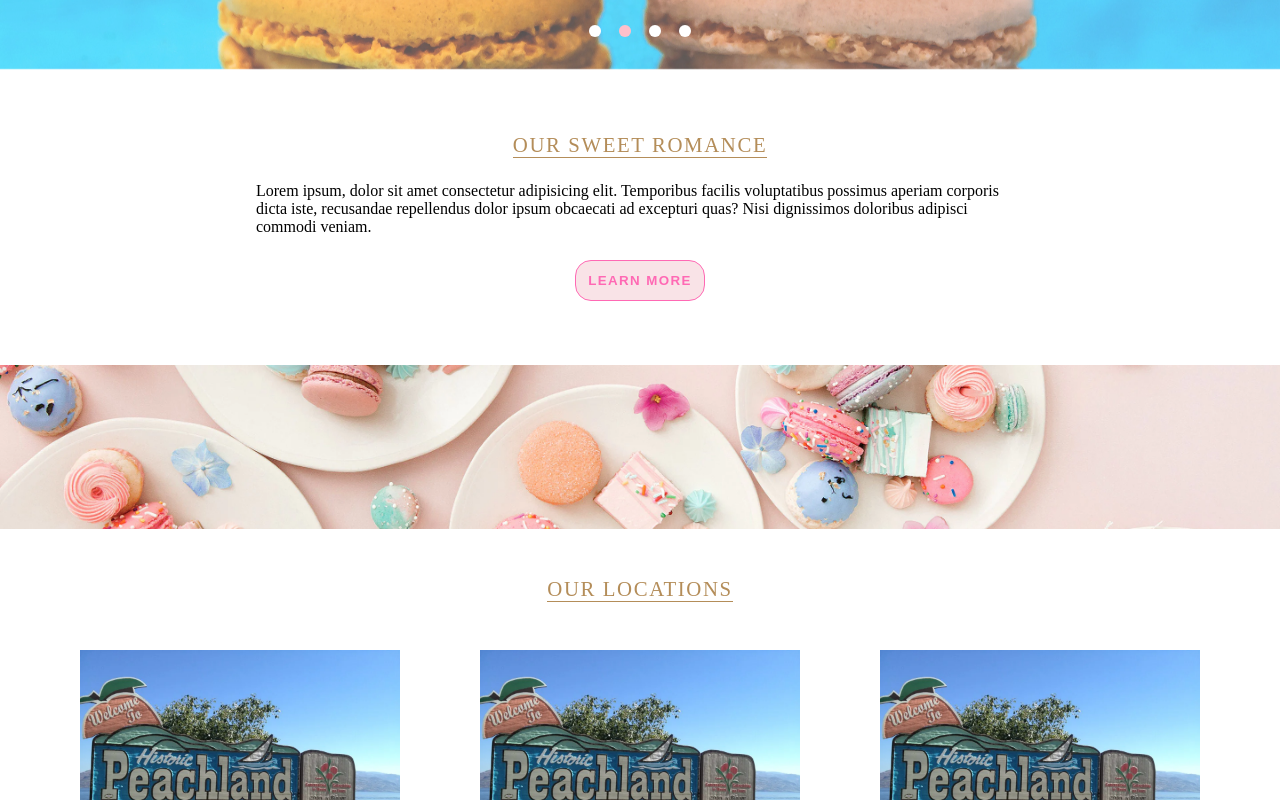
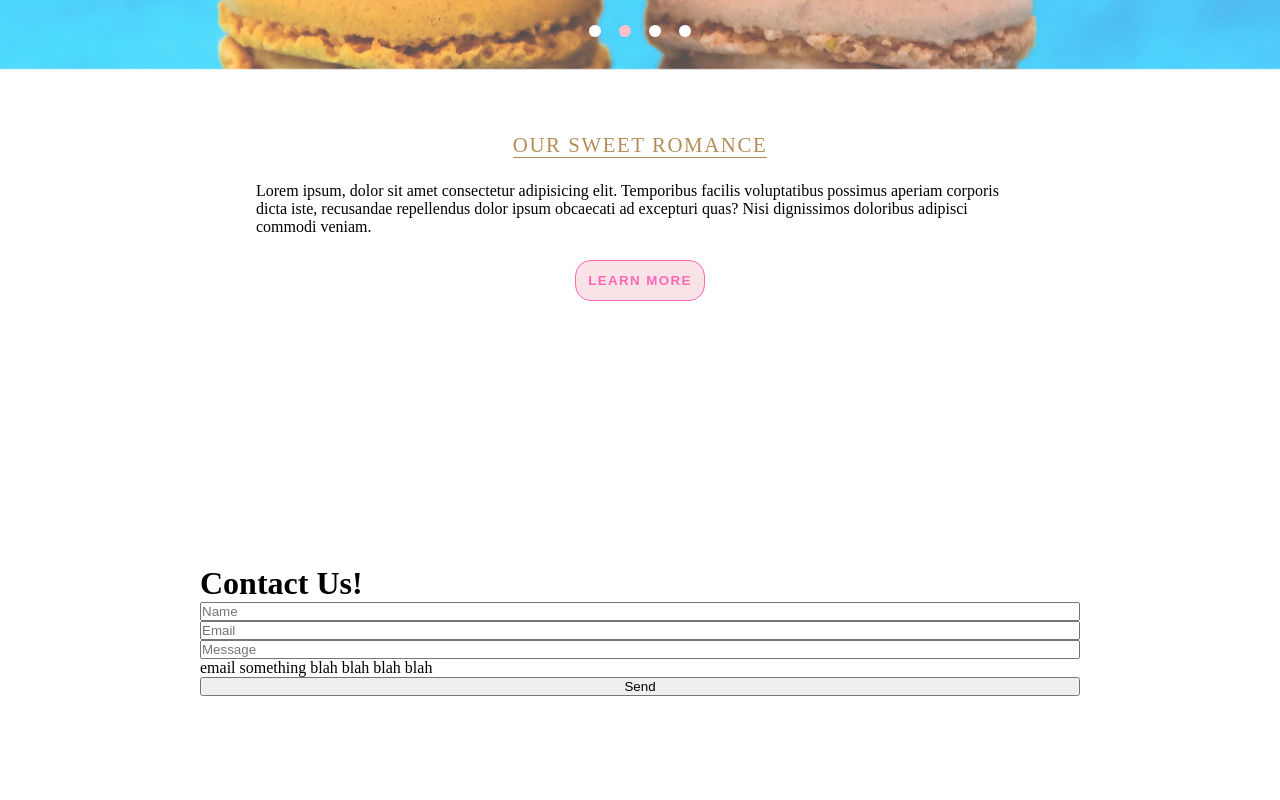
Before and after one commit to Smoopfrog/asweetromance, a React (Create React App) app: page / in a window 1280 px wide. Shown: the part 520-1320 px from the top of the page. Built offline with nearby package versions, Linux system fonts and the light colour scheme.

Commit message:
fix inputs and add basic styles

```diff
--- a/src/Components/About.jsx
+++ b/src/Components/About.jsx
@@ -1,7 +1,9 @@
 import "../Styles/About.css";
+import ContactForm from "./ContactForm";
 
 const About = () => {
   return (
+    <div>
       <section className="about">
         <h1 className="about-title">Our Sweet Romance</h1>
         <p>
@@ -12,6 +14,8 @@
         </p>
         <button className="about-btn">Learn More</button>
       </section>
+      <ContactForm />
+    </div>
   );
 };
 
--- a/src/Components/ContactForm.jsx
+++ b/src/Components/ContactForm.jsx
@@ -1,10 +1,12 @@
+import "../Styles/ContactForm.css";
+
 const ContactForm = () => {
   return (
-    <form>
+    <form className="contact-form">
       <h1>Contact Us!</h1>
-      <input>Full name</input>
-      <input>Email</input>
-      <input>Message</input>
+      <input type="text" placeholder="Name" />
+      <input type="email" placeholder="Email" />
+      <input type="text" placeholder="Message" />
       <div>email something blah blah blah blah</div>
       <button>Send</button>
     </form>
--- /dev/null
+++ b/src/Styles/ContactForm.css
@@ -0,0 +1,5 @@
+.contact-form {
+  display: flex;
+  flex-direction: column;
+  padding: 200px;
+}/*# sourceMappingURL=ContactForm.css.map */
--- /dev/null
+++ b/src/Styles/ContactForm.scss
@@ -0,0 +1,5 @@
+.contact-form {
+  display: flex;
+  flex-direction: column;
+  padding: 200px;
+}
```
Also changed, not shown: 1 other file (tests, documents, lock files or other folders). Lines whose indentation alone changed are shown as unchanged.
